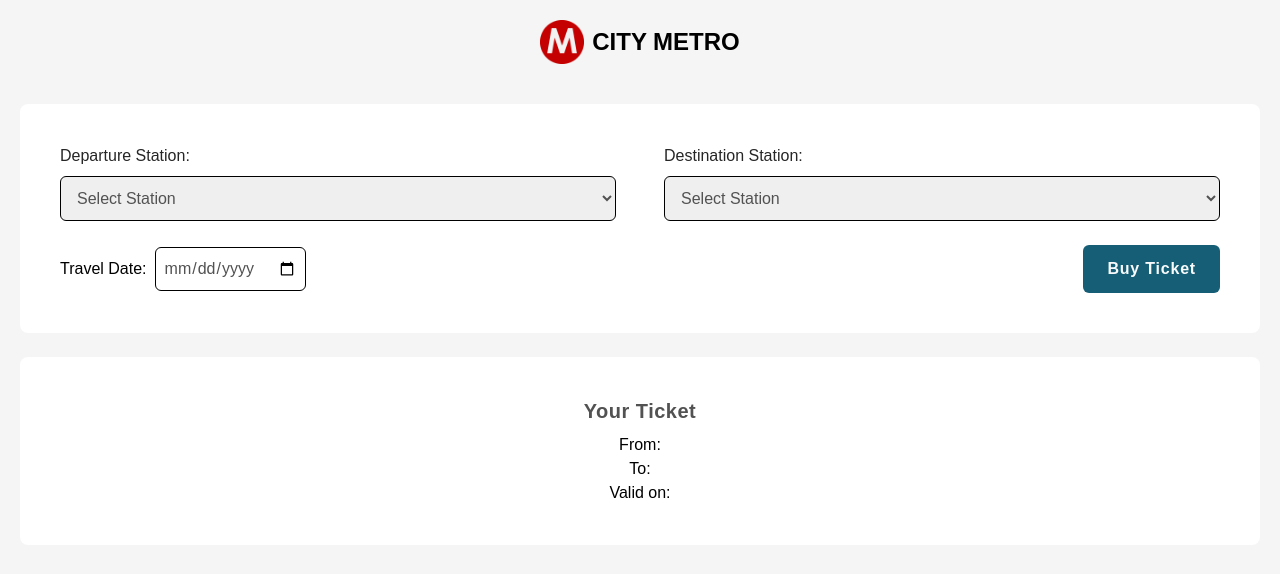
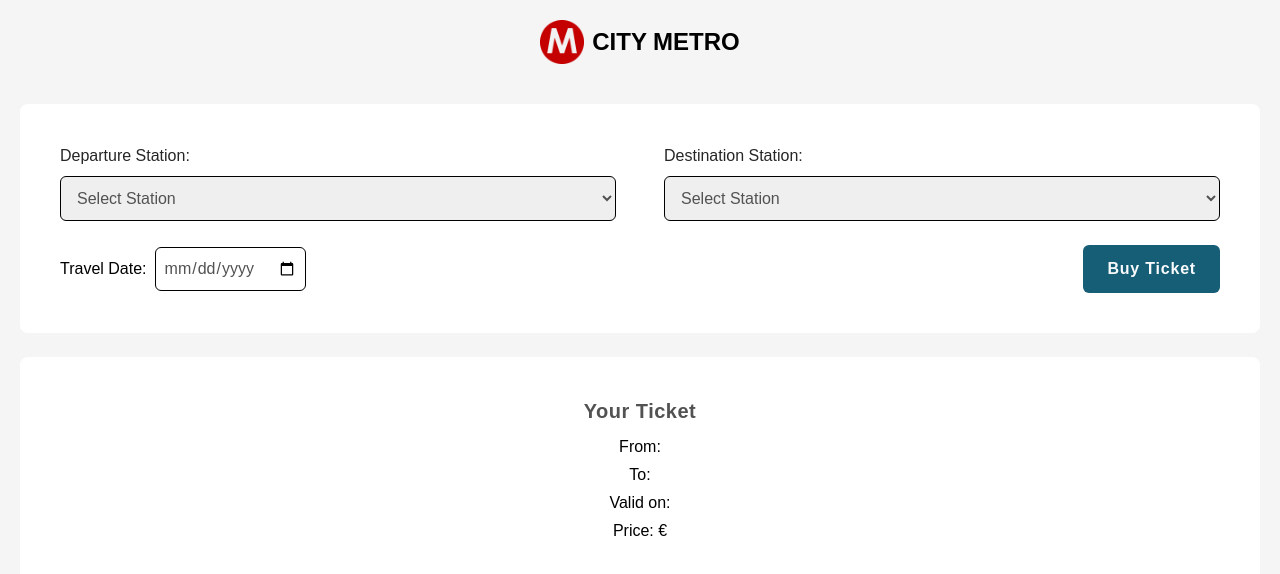
Before and after one commit to EdwinSch/react-train-tickets-app, a React (Vite) app: page / in a window 1280 px wide. Shown: the top 574 px of the page. Built offline with nearby package versions, Linux system fonts and the light colour scheme; a web font is replaced by a local one.

Commit message:
set prices

```diff
--- a/src/App.jsx
+++ b/src/App.jsx
@@ -1,13 +1,16 @@
 import Header from "./components/Header";
 import Form from "./components/Form";
 import Ticket from "./components/Ticket";
+import { useGlobalContext } from "./context";
 
 function App() {
+  const { showTicket } = useGlobalContext();
+
   return (
     <>
       <Header />
       <Form />
-      <Ticket />
+      {showTicket && <Ticket />}
     </>
   );
 }
--- a/src/components/Form.jsx
+++ b/src/components/Form.jsx
@@ -9,6 +9,7 @@ const Form = () => {
     setDestination,
     date,
     setDate,
+    setPrice,
   } = useGlobalContext();
 
   const handleDepartureSelect = (event) => {
@@ -41,6 +42,15 @@ const Form = () => {
     // Calulate Stops
     const stops = Math.abs(+destination.stopNumber - +departure.stopNumber);
     console.log(stops);
+
+    // Set Price
+    if (stops <= 2) {
+      setPrice("1,50");
+    } else if (stops >= 6) {
+      setPrice("3,00");
+    } else {
+      setPrice("2,25");
+    }
 
     // Format date
 
--- a/src/components/Ticket.jsx
+++ b/src/components/Ticket.jsx
@@ -1,7 +1,7 @@
 import { useGlobalContext } from "../context";
 
 const Ticket = () => {
-  const { departure, destination, date } = useGlobalContext();
+  const { departure, destination, date, price } = useGlobalContext();
   return (
     <div
       id="ticket-container"
@@ -10,10 +10,11 @@ const Ticket = () => {
       <h2 className="capitalize text-neutral-600 text-xl font-semibold tracking-wide">
         your ticket
       </h2>
-      <div id="ticket" className="mt-2">
+      <div id="ticket" className="mt-2 leading-7">
         <p>From: {departure.stopName}</p>
         <p>To: {destination.stopName}</p>
         <p>Valid on: {date}</p>
+        <p>Price: &euro; {price}</p>
       </div>
     </div>
   );
--- a/src/context.jsx
+++ b/src/context.jsx
@@ -9,6 +9,8 @@ const AppContext = ({ children }) => {
   const [departure, setDeparture] = useState("");
   const [destination, setDestination] = useState("");
   const [date, setDate] = useState("");
+  const [price, setPrice] = useState("");
+  const [showTicket, setShowTicket] = useState(true);
 
   return (
     <GlobalContext.Provider
@@ -19,6 +21,10 @@ const AppContext = ({ children }) => {
         setDestination,
         date,
         setDate,
+        showTicket,
+        setShowTicket,
+        price,
+        setPrice,
       }}
     >
       {children}
```
